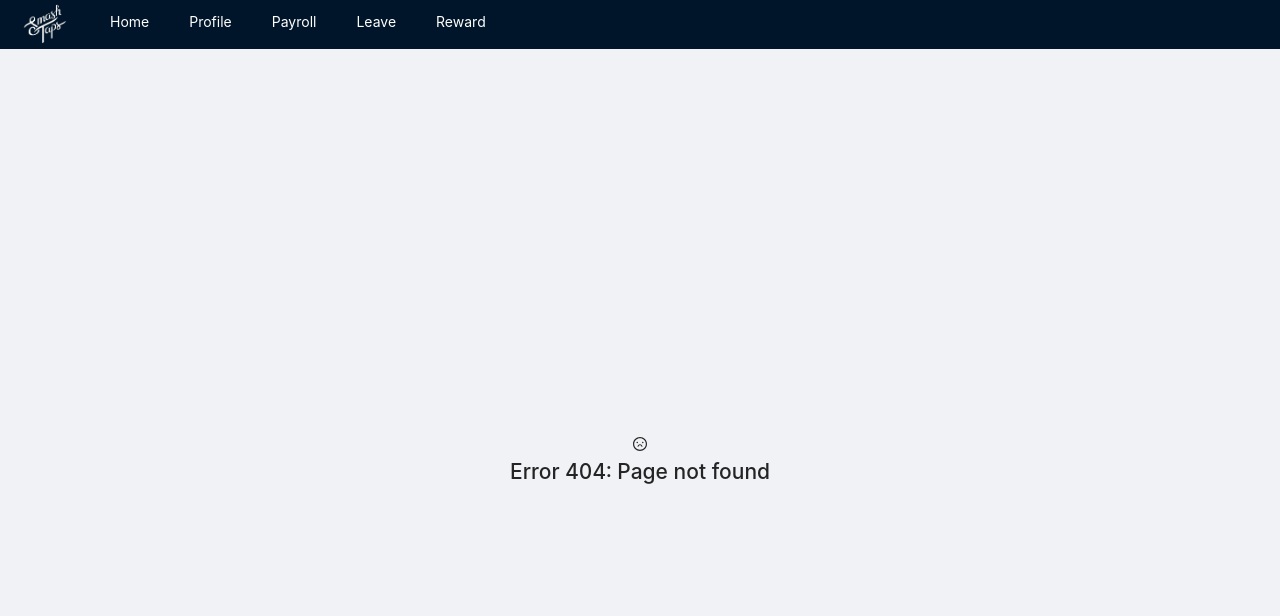
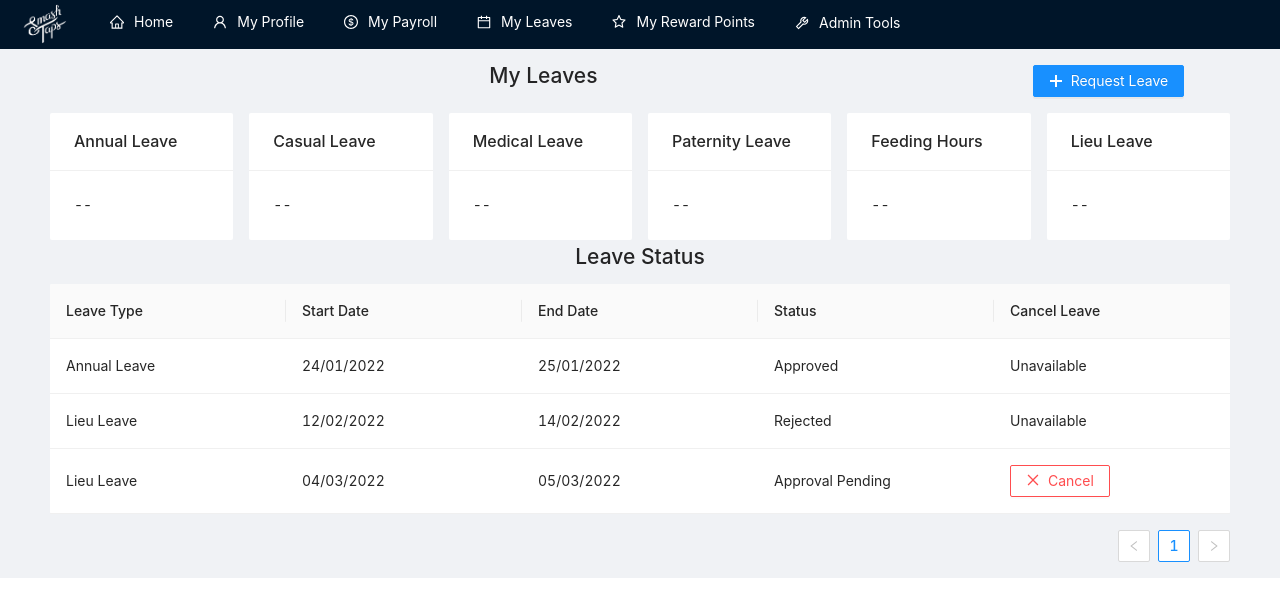
Before and after one commit to Lisa-SmashTaps/lisa-react, a React (Create React App) app: page /myleaves in a window 1280 px wide. Before the commit this address had no page. Shown: the top 616 px of the page. Built offline with nearby package versions, Linux system fonts and the light colour scheme.

Commit message:
Created navigation for Admin page

```diff
--- /dev/null
+++ b/src/Components/HeaderComp-Admin.js
@@ -0,0 +1,82 @@
+import React,{useState}from "react";
+import LeaveMain from "./LeaveComponent/Employee/LeaveMain";
+import LeaveMainAdmin from "./LeaveComponent/Admin/LeaveMain";
+import Home from "./Home";
+import Logo from "./Smashtaps-logo.png";
+import { BrowserRouter as Router, Routes, Route } from "react-router-dom";
+import { Menu } from "antd";
+import { Link } from "react-router-dom";
+import { HomeOutlined, DollarOutlined ,CalendarOutlined ,UserOutlined, StarOutlined ,ToolOutlined } from '@ant-design/icons';
+import PayrollSearch from "./PayrollComponent/payrollSearch";
+import DisplayProfile from "./ProfileComponent/DisplayProfile";
+import RewardDisplay from "./RewardsComponent/RewardDisplay";
+import PageNotFound from "./PageNotFound";
+
+  const Head =() =>{
+      return(
+          <div>
+        <Router>
+            <Menu theme="dark" mode="horizontal" >
+                    <Link to="/">
+                        <Menu.Item key={'logo'}>
+                            <img src={Logo} style={{height:"50px"}}/>
+                        </Menu.Item>
+                    </Link>
+                    <Link to='/'>
+                        <Menu.Item key={'home'}>
+                            <HomeOutlined />
+                            <span>Home</span>
+                        </Menu.Item>
+                    </Link>
+                    <Link to='/myprofile'>
+                        <Menu.Item>
+                            <UserOutlined />
+                            <span>My Profile</span>
+                        </Menu.Item>
+                    </Link>
+                    <Link to='/mypayroll'>
+                        <Menu.Item>
+                            <DollarOutlined />
+                            <span>My Payroll</span>
+                        </Menu.Item>
+                    </Link>
+                    <Link to='/myleaves'>
+                        <Menu.Item>
+                            <CalendarOutlined />
+                            <span>My Leaves</span>
+                        </Menu.Item>
+                    </Link>
+                    <Link to='/myrewards'>
+                        <Menu.Item>
+                            <StarOutlined />
+                            <span>My Reward Points</span>
+                        </Menu.Item>
+                    </Link>
+                    <Menu.SubMenu title={
+                    <>
+                        <ToolOutlined />
+                        <span>Admin Tools</span>
+
+                    </> }
+                    >
+                        <Menu.Item>Payroll</Menu.Item>
+                        <Link to='/requestedleaves'>
+                            <Menu.Item>Leaves</Menu.Item>
+                        </Link>
+                     </Menu.SubMenu>
+            </Menu>
+            <Routes>
+                <Route exact path='/' element={<Home/>}/>
+                <Route exact path='/mypayroll' element={<PayrollSearch/>}/>
+                <Route exact path='/myleaves' element={<LeaveMain/>} />
+                <Route exact path='/myprofile' element={<DisplayProfile/>}/>
+                <Route exact path='/myrewards' element={<RewardDisplay/>}/>
+                <Route exact path='/requestedleaves' element={<LeaveMainAdmin/>}/>
+                <Route exact path='*' element={<PageNotFound/>}/>
+            </Routes>
+        </Router>
+        </div>
+      )
+  }
+
+  export default Head;
--- a/src/Components/HeaderComponent.js
+++ b/src/Components/HeaderComponent-Emp.js
@@ -1,5 +1,5 @@
 import React from "react";
-import LeaveMain from "./LeaveComponent/LeaveMain";
+import LeaveMain from "./LeaveComponent/Employee/LeaveMain";
 import Home from "./Home";
 import Logo from "./Smashtaps-logo.png";
 import { BrowserRouter as Router, Routes, Route } from "react-router-dom";
--- /dev/null
+++ b/src/Components/LeaveComponent/Admin/LeaveMain.js
@@ -0,0 +1,21 @@
+import React from "react";
+import { Table, Button } from "antd";
+const { Column } = Table;
+
+const LeaveMainAdmin = () =>{
+    return(
+        <div className="LeaveMainAdmin">
+        <Table tableLayout="fixed">
+            <Column title="Employee ID" dataIndex="EmpID" key="EmpID" />
+            <Column title="Employee Name" dataIndex="EmpName" key="EmpName" />
+            <Column title="Designation" dataIndex="Designation" key="Designation" />
+            <Column title="Leave Type" dataIndex="LeaveType" key="LeaveType" />
+            <Column title="Start Date" dataIndex="S_date" key="S_date" />
+            <Column title="End Date" dataIndex="E_date" key="E_date" />
+            <Column title="Approve Leave" dataIndex="Approved" key="Approved" />
+            <Column title="Reject Leave" dataIndex="Rejected" key="Rejected" />
+        </Table>
+        </div>
+    )
+}
+ export default LeaveMainAdmin;
--- a/src/Components/MainComponent.js
+++ b/src/Components/MainComponent.js
@@ -1,5 +1,5 @@
 import React from "react";
-import Head from "./HeaderComponent";
+import Head from "./HeaderComp-Admin";
 
 function Main (){
     return(
```
Also changed, not shown: src/Components/LeaveComponent/Employee/LeaveMain.js (renamed from src/Components/LeaveComponent/LeaveMain.js), src/Components/LeaveComponent/Employee/LeaveStatus.js (renamed from src/Components/LeaveComponent/LeaveStatus.js), src/Components/LeaveComponent/Employee/RemainingLeaves.js (renamed from src/Components/LeaveComponent/RemainingLeaves.js), src/Components/LeaveComponent/Employee/requestForm.js (renamed from src/Components/LeaveComponent/requestForm.js).
